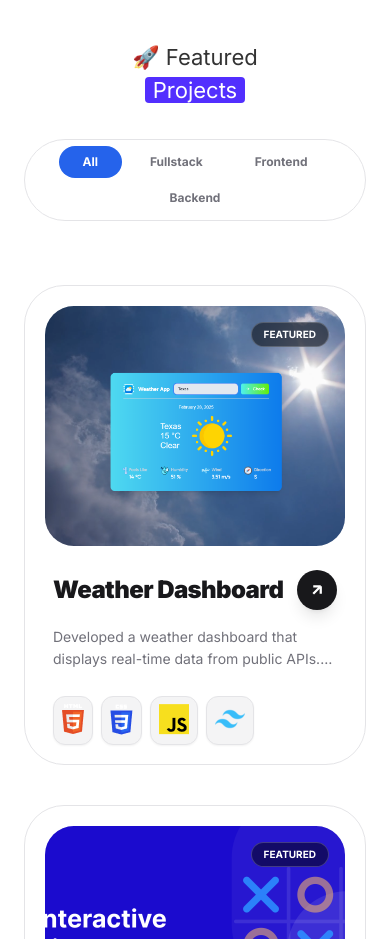
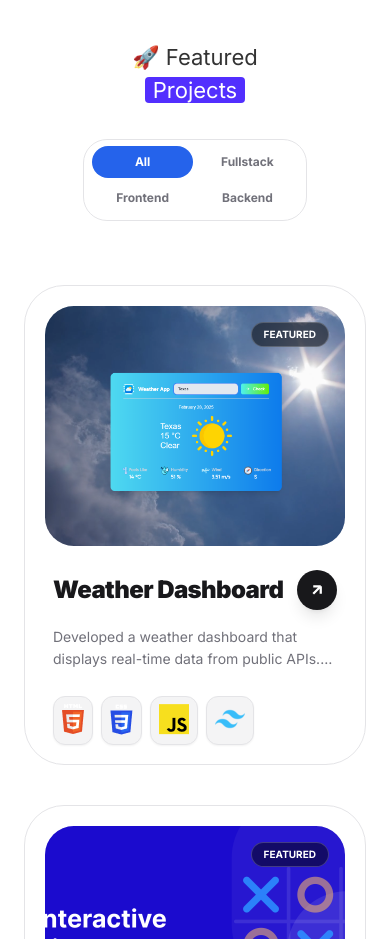
Before and after one commit to Ar1veeee/my-portfolio, a Next.js app: page / in a window 390 px wide. Shown: the part 3580-4519 px from the top of the page. Built offline with nearby package versions, Linux system fonts and the light colour scheme.

Commit message:
feat: set category filter have responsive design for mobile and dektop resolution

```diff
--- a/app/components/Projects/Projects.tsx
+++ b/app/components/Projects/Projects.tsx
@@ -35,7 +35,7 @@ const Projects = () => {
 
           {/* Tab Filtering */}
           <LayoutGroup>
-            <div className="flex flex-wrap justify-center bg-white/50 dark:bg-zinc-900/50 p-1.5 rounded-full mt-8 border border-zinc-200 dark:border-zinc-800 gap-1 backdrop-blur-md">
+            <div className="grid grid-cols-2 md:grid-cols-4 justify-center bg-white/50 dark:bg-zinc-900/50 p-1.5 rounded-3xl md:rounded-full mt-8 px-2 border border-zinc-200 dark:border-zinc-800 gap-1 backdrop-blur-md">
               {categories.map((tab) => (
                 <button
                   key={tab}
```
